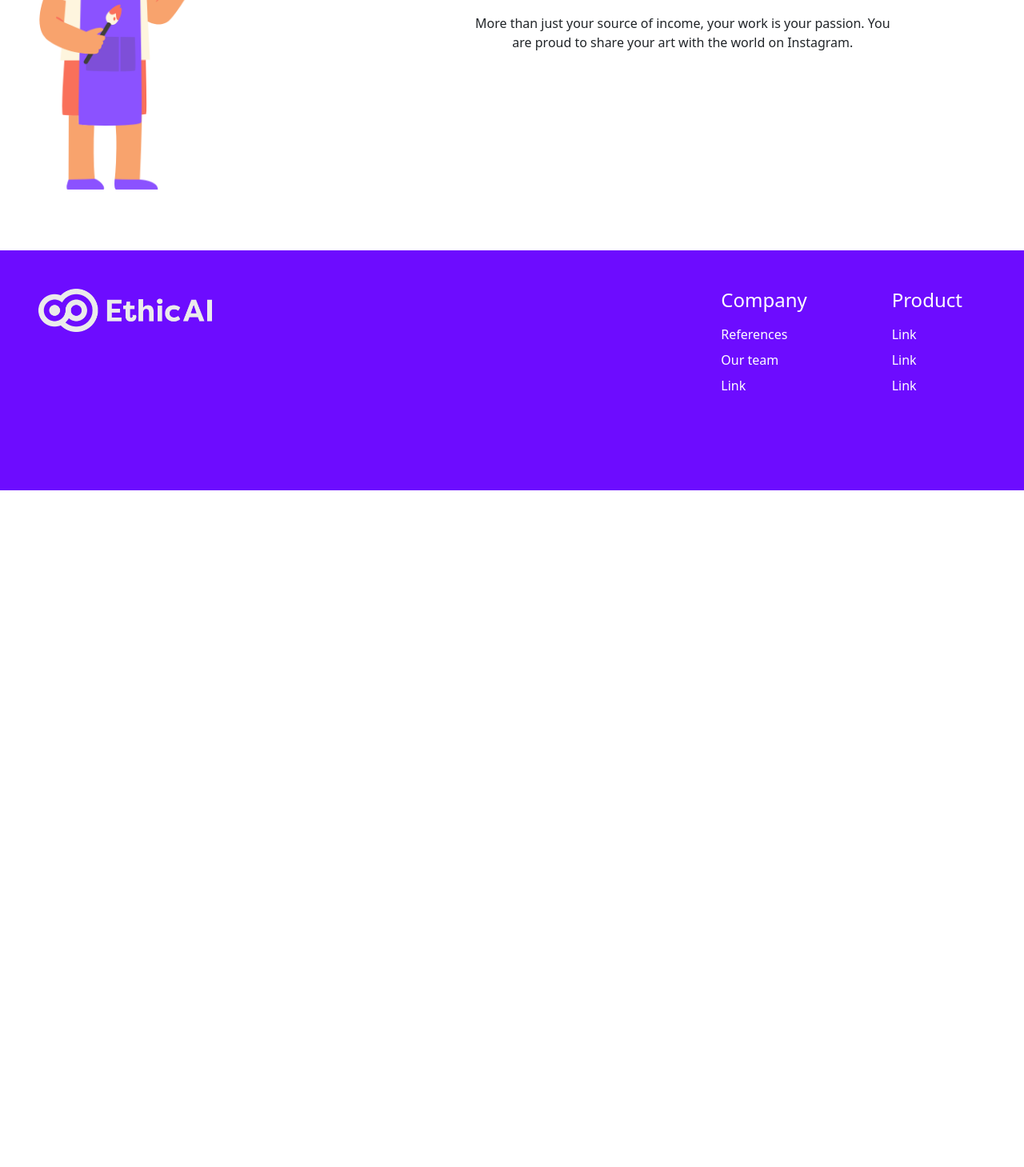
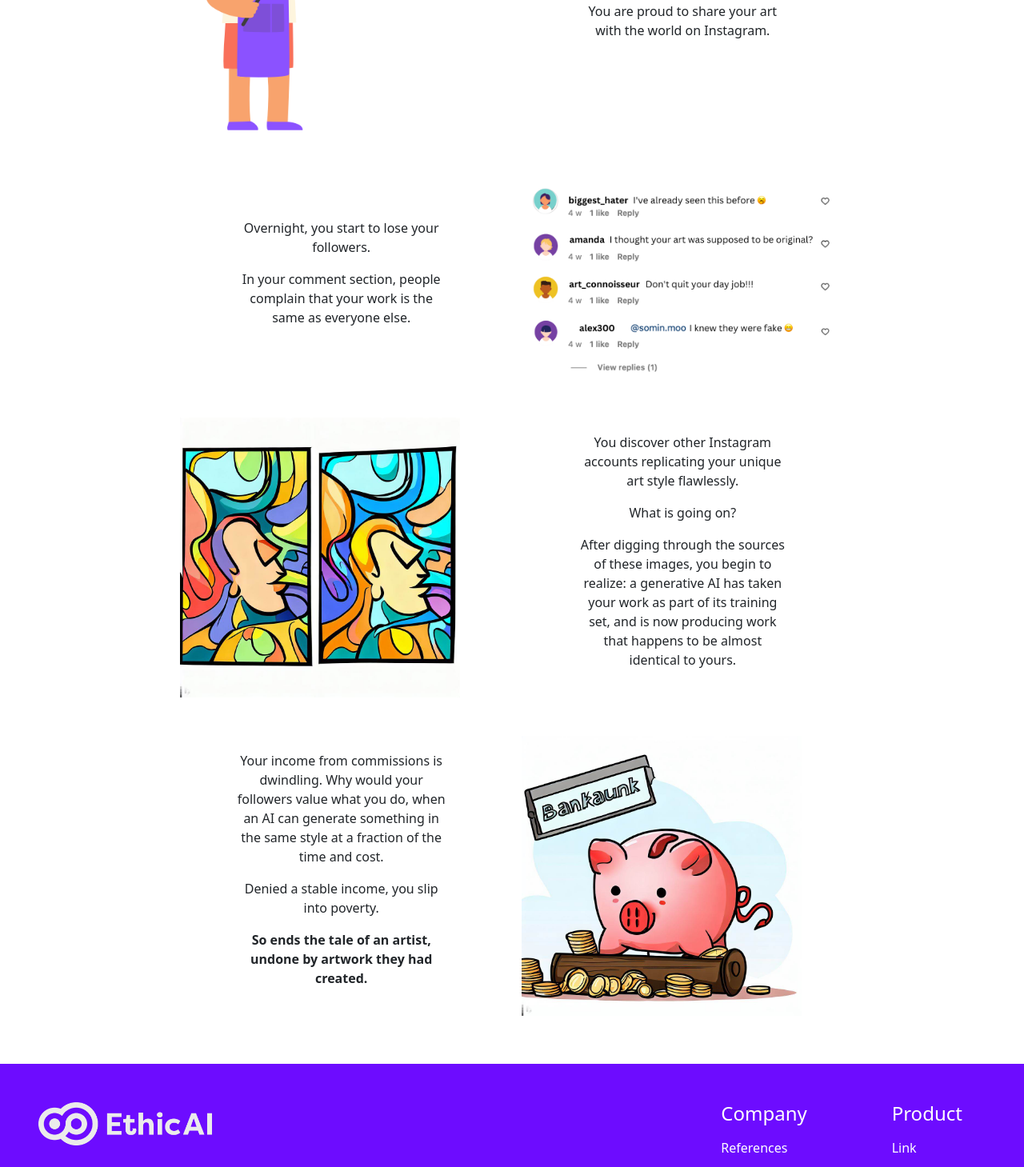
Before and after one commit to harslash/EthicAI, a Vue app in the folder project/ethicai-spa/: page /dalle/the-rise-of-dalle in a window 1280 px wide. Shown: the part 1066-2525 px from the top of the page at 80% size. Before the commit the page ends 1679 px from the top, so only its background shows below. Built offline with nearby package versions, Linux system fonts and the light colour scheme.

Commit message:
edited dall e page 1

```diff
--- a/project/ethicai-spa/src/components/pages/dalle/dalle-page-1.vue
+++ b/project/ethicai-spa/src/components/pages/dalle/dalle-page-1.vue
@@ -51,20 +51,77 @@
     <!-- Element 5 -->
     <div class="row h-30 mb-5 justify-content-center">
       <div class="col-md-4 d-flex align-items-center">
-        <img class="img-a" src="../../../assets//artist.png" alt="a female artist holding a paintbrush" />
+        <img class="img-a-small" src="../../../assets//artist.png" alt="a female artist holding a paintbrush" />
       </div>
-      <div class="col-md-8 d-flex align-items-center">
+      <div class="col-md-4 d-flex align-items-center">
         <div class="d-flex justify-content-center flex-wrap">
           <p class="text-left section-text">
             You are an artist.
           </p>
-
           <p class="section-text">
             More than just your source of income, your work is your passion. You are proud to share your art with the world on Instagram.
           </p>
         </div>
       </div>
     </div>
+
+    <!-- Element 6 -->
+    <div class="row h-30 mb-5 justify-content-center">
+      <div class="col-md-4 d-flex align-items-center">
+        <div class="d-flex justify-content-center flex-wrap">
+          <p class="text-left section-text">
+            Overnight, you start to lose your followers.
+          </p>
+          <p class="section-text">
+            In your comment section, people complain that your work is the same as everyone else.
+          </p>
+        </div>
+      </div>
+      <div class="col-md-4 d-flex align-items-center">
+        <img class="img-a-large" src="../../../assets//haters.png" alt="mean Instagram comments section" />
+      </div>
+    </div>
+
+    <!-- Element 7 -->
+    <div class="row h-30 mb-5 justify-content-center">
+      <div class="col-md-4 d-flex align-items-center">
+        <img class="img-a-medium" src="../../../assets//identical_art.jpeg" alt="two art pieces that look identical" />
+      </div>
+      <div class="col-md-4 d-flex align-items-center">
+        <div class="d-flex justify-content-center flex-wrap">
+          <p class="text-left section-text">
+            You discover other Instagram accounts replicating your unique art style flawlessly.
+          </p>
+          <p class="section-text">
+            What is going on?
+          </p>
+          <p class="section-text">
+            After digging through the sources of these images, you begin to realize: a generative AI has taken your work as part of its training set, and is now producing work that happens to be almost identical to yours.
+          </p>
+        </div>
+      </div>
+    </div>
+
+    <!-- Element 8 -->
+    <div class="row h-30 mb-5 justify-content-center">
+      <div class="col-md-4 d-flex align-items-center">
+        <div class="d-flex justify-content-center flex-wrap">
+          <p class="text-left section-text">
+            Your income from commissions is dwindling. Why would your followers value what you do, when an AI can generate something in the same style at a fraction of the time and cost.
+          </p>
+          <p class="section-text">
+            Denied a stable income, you slip into poverty.
+          </p>
+          <p class="section-text">
+            <b>So ends the tale of an artist, undone by artwork they had created.</b>
+          </p>
+        </div>
+      </div>
+      <div class="col-md-4 d-flex align-items-center">
+        <img class="img-a-medium" src="../../../assets//sad_piggy.jpeg" alt="mean Instagram comments section" />
+      </div>
+    </div>
+
   </div>
   <page-footer />
 </template>
@@ -121,4 +178,19 @@ export default defineComponent({
   width: 65%;
 }
 
+.img-a-large {
+  width: 100%; /* Adjust the width as needed */
+  max-width: 500px; /* Add a maximum width to prevent it from becoming too large */
+}
+
+.img-a-medium {
+  width: 100%; /* Adjust the width as needed */
+  max-width: 350px; /* Add a maximum width to control the size */
+}
+
+.img-a-small {
+  width: 100%; /* Adjust the width as needed */
+  max-width: 250px; /* Add a maximum width to prevent it from becoming too large */
+}
+
 </style>
```
